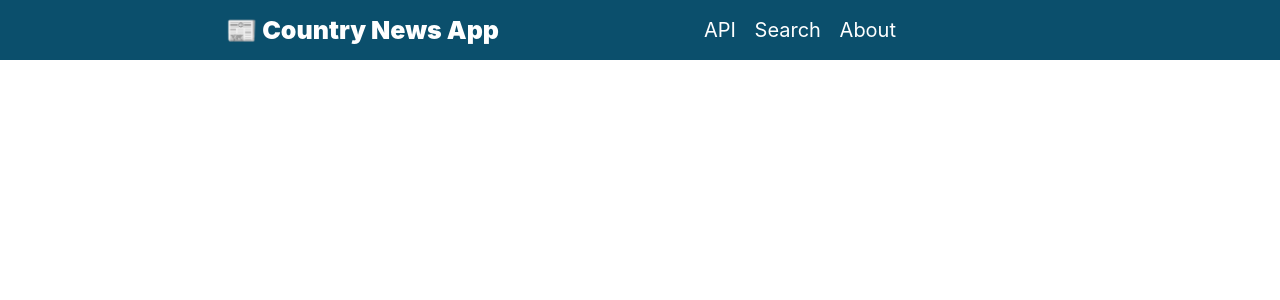
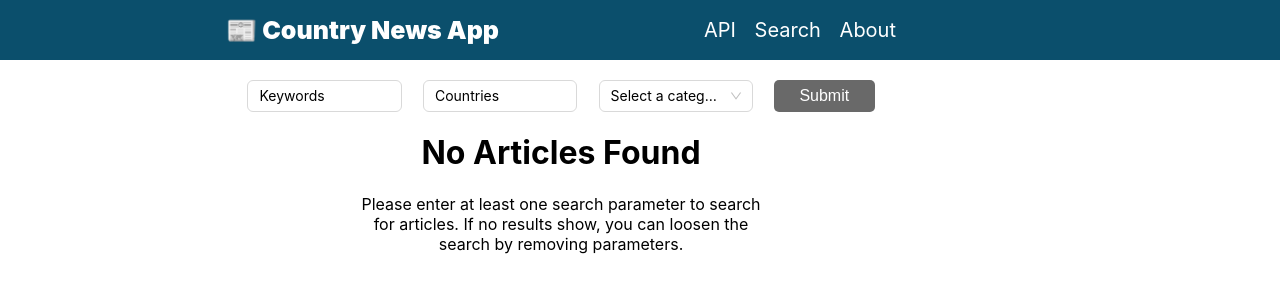
Before and after one commit to linden0/NewsLy, a React (Create React App) app: page /search in a window 1280 px wide. Shown: the top 300 px of the page. Built offline with nearby package versions, Linux system fonts and the light colour scheme.

Commit message:
Implemented Search Page

```diff
--- a/package.json
+++ b/package.json
@@ -6,6 +6,7 @@
     "@testing-library/jest-dom": "^5.16.5",
     "@testing-library/react": "^13.4.0",
     "@testing-library/user-event": "^13.5.0",
+    "antd": "^5.1.7",
     "react": "^18.2.0",
     "react-dom": "^18.2.0",
     "react-router-dom": "^6.7.0",
--- a/src/App.js
+++ b/src/App.js
@@ -3,6 +3,7 @@ import { Routes, Route } from 'react-router-dom';
 
 import NavBar from './components/navbar';
 import Home from "./components/home";
+import Search from './components/search';
 
 function App() {
   return (
@@ -11,6 +12,7 @@ function App() {
       <Routes>
         <Route exact path="/" element={<Home/>}/>
 
+        <Route exact path="/search" element={<Search/>}/>
       </Routes>
     </div>
 
--- /dev/null
+++ b/src/components/search.css
@@ -0,0 +1,107 @@
+
+
+.search-wrapper {
+    text-align: center;
+    margin-left: calc(45vw - 350px);
+    margin-right: 30vw;
+}
+
+.search-bar {
+    display: flex;
+    flex-direction: row;
+    justify-content: space-evenly;
+    margin-top: 20px;
+}
+
+.input-bar {
+    width: 23% !important;
+
+}
+
+.submit-btn {
+    width: 15%;
+    border: none;
+    color: white;
+    background-color: rgb(105, 105, 105);
+    border-radius: 5px;
+    font-size: 16px;
+}
+
+.error {
+    background-color: rgb(235, 186, 186);
+    color: rgb(104, 0, 0);
+    border-radius: 5px;
+    font-size: 17px;
+    margin-top: 20px;
+    height: 32px;
+    width: 60%;
+    display: flex;
+    flex-direction: column;
+    justify-content: center;
+    margin-left:auto;
+    margin-right: auto;
+}
+
+
+.card-img {
+    max-height: 400px;
+    object-fit: cover;
+    width: 100%;
+    overflow: hidden;
+    border-radius: 10px 10px 0 0;
+}
+
+.card {
+    margin-right: auto;
+    margin-left: auto;
+    width: 90%;
+    border-radius: 10px;
+    box-shadow: 0 4px 8px 0 rgba(0,0,0,0.2);
+    transition: 0.3s;
+    margin-top: 35px;
+}
+
+.card-info {
+    display: flex;
+    flex-direction: row;
+    justify-content: space-between;
+    height: 20px;
+    padding-left: 10px;
+    padding-right: 10px;
+    margin-top: 5px
+}
+.card-info p {
+    font-size: 15px;
+    color: gray;
+    height: 15px;
+    margin-top:0;
+    margin-bottom:0;
+}
+.card h3 {
+    padding: 0 10px 10px 10px;
+    margin:0;
+    text-align: left;
+}
+
+.card:hover {
+    box-shadow: 0 12px 20px 0 rgba(0,0,0,0.2);
+  }
+
+.input-bar::placeholder {
+    color: black;
+}
+
+.ant-select-selection-placeholder {
+    color: black !important;
+    text-align: left !important;
+}
+
+.ant-select-selector:focus .ant-select-selection__placeholder {
+    color: rgb(122, 122, 122) !important;
+}
+
+.news-data p {
+    margin-left: auto;
+    margin-right: auto;
+    width: 60%;
+}
--- /dev/null
+++ b/src/components/search.js
@@ -0,0 +1,214 @@
+import React, { useState } from 'react';
+import { AutoComplete, Select } from 'antd';
+import "./search.css";
+import Input from 'antd/es/input/Input';
+
+const categories = [
+    {value: "Select a category", text: "Select a category"},
+    {value: "business", text: "Business"},
+    {value: "entertainment", text: "Entertainment"},
+    {value: "general", text: "General"},
+    {value: "health", text: "Health"},
+    {value: "science", text: "Science"},
+    {value: "sports", text: "Sports"},
+    {value: "technology", text: "Technology"}
+  ];
+
+const countries = [
+    { key: "Argentina", ISO: "ar" },
+    { key: "Austria", ISO: "at" },
+    { key: "Australia", ISO: "au" },
+    { key: "Belgium", ISO: "be" },
+    { key: "Bulgaria", ISO: "bg" },
+    { key: "Brazil", ISO: "br" },
+    { key: "Canada", ISO: "ca" },
+    { key: "Switzerland", ISO: "ch" },
+    { key: "China", ISO: "cn" },
+    { key: "Colombia", ISO: "co" },
+    { key: "Cuba", ISO: "cu" },
+    { key: "Czech Republic", ISO: "cz" },
+    { key: "Germany", ISO: "de" },
+    { key: "Egypt", ISO: "eg" },
+    { key: "France", ISO: "fr" },
+    { key: "United Kingdom", ISO: "gb" },
+    { key: "Greece", ISO: "gr" },
+    { key: "Hong Kong", ISO: "hk" },
+    { key: "Hungary", ISO: "hu" },
+    { key: "Indonesia", ISO: "id" },
+    { key: "Ireland", ISO: "ie" },
+    { key: "Israel", ISO: "il" },
+    { key: "India", ISO: "in" },
+    { key: "Italy", ISO: "it" },
+    { key: "Japan", ISO: "jp" },
+    { key: "South Korea", ISO: "kr" },
+    { key: "Lithuania", ISO: "lt" },
+    { key: "Latvia", ISO: "lv" },
+    { key: "Mexico", ISO: "mx" },
+    { key: "Malaysia", ISO: "my" },
+    { key: "Nigeria", ISO: "ng" },
+    { key: "Netherlands", ISO: "nl" },
+    { key: "Norway", ISO: "no" },
+    { key: "New Zealand", ISO: "nz" },
+    { key: "Philippines", ISO: "ph" },
+    { key: "Poland", ISO: "pl" },
+    { key: "Portugal", ISO: "pt" },
+    { key: "Romania", ISO: "ro" },
+    { key: "Serbia", ISO: "rs" },
+    { key: "Russia", ISO: "ru" },
+    { key: "Saudi Arabia", ISO: "sa" },
+    { key: "Sweden", ISO: "se" },
+    { key: "Singapore", ISO: "sg" },
+    { key: "Slovenia", ISO: "si" },
+    { key: "Slovakia", ISO: "sk" },
+    { key: "Thailand", ISO: "th" },
+    { key: "Turkey", ISO: "tr" },
+    { key: "Taiwan", ISO: "tw" },
+    { key: "Ukraine", ISO: "ua" },
+    { key: "United Arab Emirates", ISO: "ae" },
+    { key: "United States", ISO: "us" },
+    { key: "Venezuela", ISO: "ve" },
+    { key: "South Africa", ISO: "za" },
+  ]
+const APIKEY = "1ddefb4425654c06a39cd9dff53a36ff"
+
+function Search() {
+    const [keyword, setKeyword] = useState("");
+    const [selectedCountry, setSelectedCountry] = useState("");
+    const [selectedCategory, setSelectedCategory] = useState("");
+    const [error, setError] = useState("");
+    const [articles, setArticles] = useState(null);
+
+    const handleKeywordChange = (event) => {
+      setKeyword(event.target.value);
+    };
+
+    const handleCountrySelect = (value) => {
+      const selected = countries.find((country) => country.key === value);
+      setSelectedCountry(selected ? selected.ISO : "");
+    };
+
+    const handleCategorySelect = (value) => {
+      if (value === "Select a category") {
+        setSelectedCategory(null);
+      } else {
+        setSelectedCategory(value);
+      }
+    }
+
+    const utcToReadable = (UTCtime) => {
+      const date = new Date(UTCtime);
+      const readableDate = date.toLocaleDateString("en-US", {
+        year: "numeric",
+        month: "short",
+        day: "numeric"
+      });
+      return readableDate;
+    }
+
+    const fetchNews = () => {
+        let APIBASE = "https://newsapi.org/v2/top-headlines?";
+        let APIURL = APIBASE;
+        let numParams = 0;
+        if (keyword) {numParams += 1}
+        if (selectedCountry) {numParams += 1}
+        if (selectedCategory) {numParams += 1}
+
+        let countryInput = document.getElementById('countryInput').value;
+        if (numParams === 0 && !countryInput) {
+          setError("Please enter at least one parameter")
+        } else if (numParams === 0 && countries.filter(country => country.key===countryInput).length === 0) {
+          setError("Please select a valid country or delete your input.");
+        } else {
+          setError("");
+          if (keyword) { APIURL += "&q=" + keyword }
+          if (selectedCountry) { APIURL += "&country=" + selectedCountry }
+          if (selectedCategory) { APIURL += "&category=" + selectedCategory }
+          APIURL += "&apiKey=" + APIKEY
+          APIURL = APIURL.substring(0,APIBASE.length) + APIURL.substring(APIBASE.length+1)
+
+          fetch(APIURL)
+              .then((response) => response.json())
+              .then((data) => {
+                setArticles(data.articles);
+              })
+              .catch((error) => {
+                  console.error(error)
+                  setError("Internal error 500");
+              });
+        }
+    }
+
+    function handleClick(url) {
+      window.open(url, '_blank');
+    }
+
+    return (
+      <div className='search-wrapper'>
+        <div className='search-bar'>
+          <Input
+            className='input-bar'
+            type="text"
+            placeholder="Keywords"
+            value={keyword}
+            onChange={handleKeywordChange}
+          />
+
+          <AutoComplete
+              placeholder="Countries"
+              id="countryInput"
+              filterOption={(inputValue, option) =>
+              option.value.toUpperCase().indexOf(inputValue.toUpperCase()) !== -1
+              }
+              onSelect={handleCountrySelect}
+              onChange={handleCountrySelect}
+              className='input-bar'
+          >
+          {countries.map((country) => (
+            <AutoComplete.Option key={country.ISO} value={country.key}>
+              {country.key}
+            </AutoComplete.Option>
+          ))}
+          </AutoComplete>
+
+          <Select
+              options={categories}
+              placeholder="Select a category"
+              onChange={handleCategorySelect}
+              className="input-bar"
+          />
+
+          <button className="submit-btn" onClick={fetchNews}>Submit</button>
+        </div>
+
+        { error && <div className='error'>{error}</div>}
+        <div className='news-data'>
+          {!articles ? (
+            <div>
+              <h1>No Articles Found</h1>
+              <p>Please enter at least one search parameter to search for articles. If no results show, you can loosen the search by removing parameters.</p>
+            </div>
+          ) : (
+            <div>
+              {articles.map((article) => (
+                <div className='card' onClick={() => handleClick(article.url)}>
+
+                  <div className='card-image'>
+                    <img src={article.urlToImage} className='card-img' alt=''/>
+                  </div>
+
+                  <div className='card-info'>
+                    <p>{article.author}</p>
+                    <p>Posted {utcToReadable(article.publishedAt)}</p>
+                  </div>
+
+                  <h3>{article.title}</h3>
+                </div>
+              ))}
+            </div>
+          )}
+        </div>
+      </div>
+    );
+  };
+
+export default Search;
```
Also changed, not shown: 1 other file (tests, documents, lock files or other folders).
